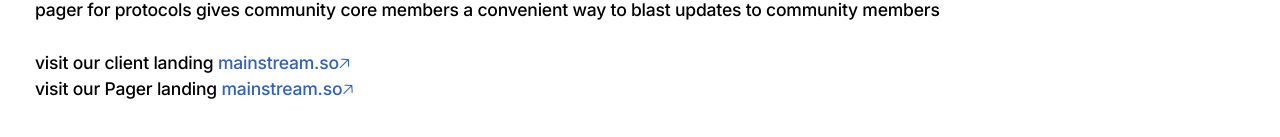
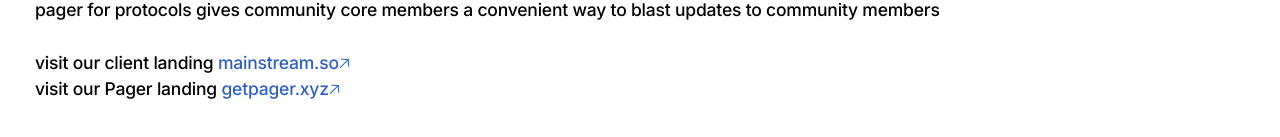
Before and after one commit to naijwu/textual, a Next.js app: page /mainstream in a window 1280 px wide. Shown: the part 413-550 px from the top of the page. Built offline with nearby package versions, Linux system fonts and the light colour scheme.

Commit message:
Update mainstream.tsx

```diff
--- a/pages/mainstream.tsx
+++ b/pages/mainstream.tsx
@@ -23,7 +23,7 @@
             <br/><br/>
             mainstream is an experiment lab for servicing internet native communities
             <br/><br/>
-            we've closed our pre-seed round (led by Lemniscap, joined by Samsung Next + many amazing angels) to focus on onboarding organizations to the platform
+            we&apos;ve closed our pre-seed round (led by Lemniscap, joined by Samsung Next + many amazing angels) to focus on onboarding organizations to the platform
             <br/><br/>
             mainstream client is a modular, end-to-end governance platform for DAOs. Discuss proposals, have off-chain voting (Moloch, Snapshot, etc.), and then on-chain voting (Bravo, etc.) all in a package that makes sense and is efficient
             <br/><br/>
@@ -32,7 +32,7 @@
             pager for protocols gives community core members a convenient way to blast updates to community members
             <br/><br/>
             visit our client landing <Link href="https://mainstream.so">mainstream.so🡥</Link><br/>
-            visit our Pager landing <Link href="https://getpager.xyz">mainstream.so🡥</Link>
+            visit our Pager landing <Link href="https://getpager.xyz">getpager.xyz🡥</Link>
           </p>
         </div>
       </main>
```
